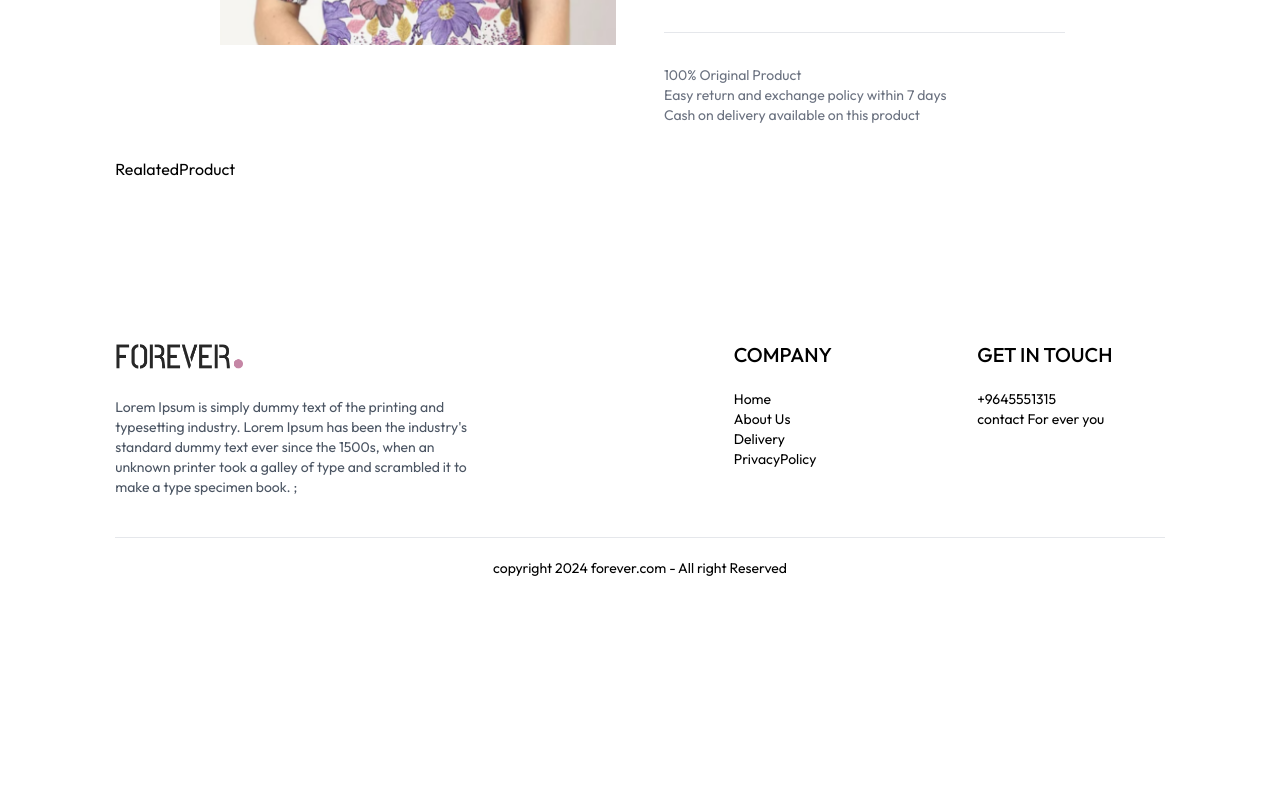
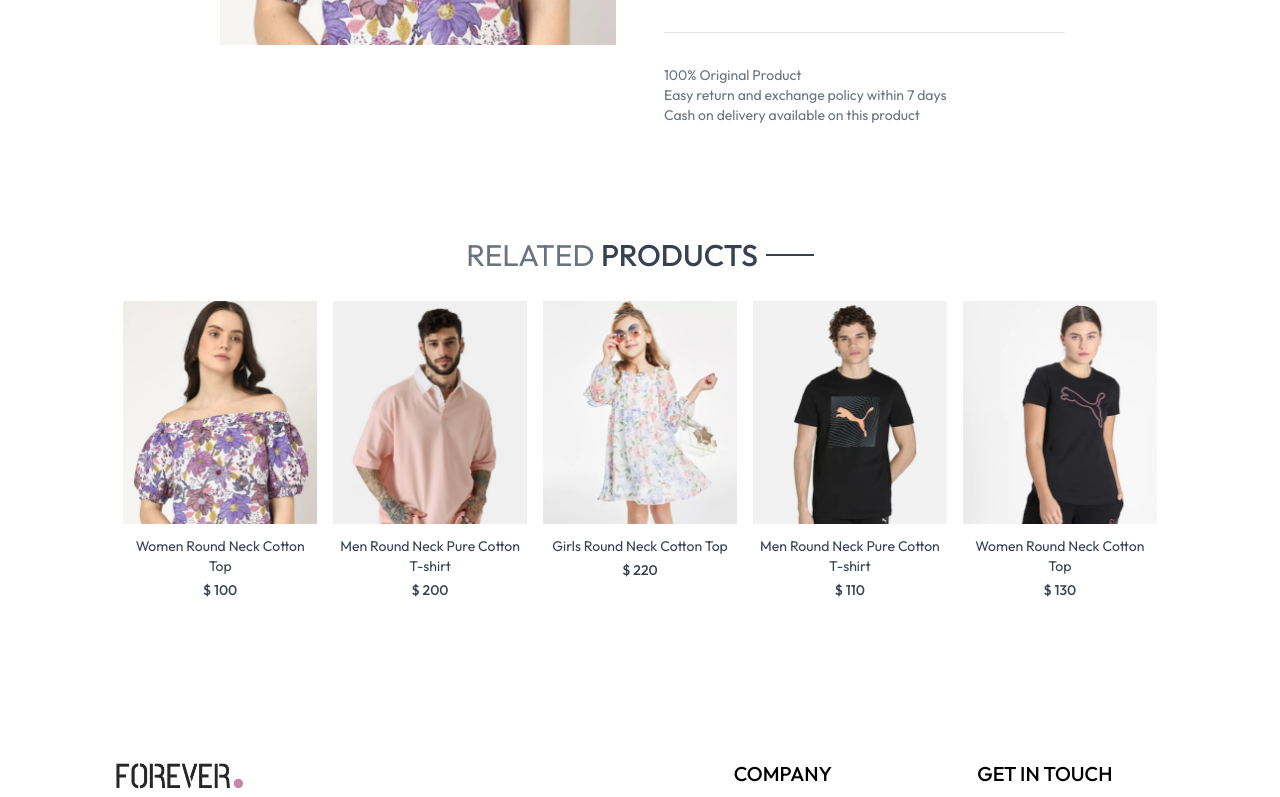
Before and after one commit to salmanulfarisvnb/e-commerce-Website, a React (Vite) app: page /product/aaaaa in a window 1280 px wide. Shown: the part 520-1317 px from the top of the page. Before the commit the page ends 1118 px from the top, so only its background shows below. Built offline with nearby package versions, Linux system fonts and the light colour scheme.

Commit message:
product reltated section added

```diff
--- a/package.json
+++ b/package.json
@@ -1,5 +1,4 @@
 {
-  "homepage": "https://salmanulfarisvnb.github.io/e-commerce-Website",
   "name": "e-commers-app",
   "private": true,
   "version": "0.0.0",
@@ -8,9 +7,7 @@
     "dev": "vite",
     "build": "vite build",
     "lint": "eslint .",
-    "preview": "vite preview",
-    "predeploy": "npm run build",
-    "deploy": "gh-pages -d dist"
+    "preview": "vite preview"
   },
   "dependencies": {
     "react": "^18.3.1",
--- a/src/App.jsx
+++ b/src/App.jsx
@@ -20,8 +20,8 @@ const App = () => {
       <Navbar />
       <SearchBar />
       <Routes>
-        <Route path="e-commerce-Website" element={<Home />} />
-        <Route path="product/:productId" element={<Product />} />
+        <Route path="/" element={<Home />} />
+        <Route path="/product/:productId" element={<Product />} />
         <Route path="/cart" element={<Cart />} />
         <Route path="/collection" element={<Collection />} />
         <Route path="/contact" element={<Contact />} />
--- a/src/components/ButtonBase.jsx
+++ b/src/components/ButtonBase.jsx
@@ -4,7 +4,7 @@ const ButtonBase = ({ text }) => {
   return (
     <button
       type="button"
-      class="py-2.5 px-5 me-2 mb-2 text-sm font-medium text-gray-900 focus:outline-none bg-white rounded-full border border-gray-200 hover:bg-gray-100 hover:text-blue-700 focus:z-10 focus:ring-4 focus:ring-gray-100 dark:focus:ring-gray-700 dark:bg-gray-800 dark:text-gray-400 dark:border-gray-600 dark:hover:text-white dark:hover:bg-gray-700"
+      className="py-2.5 px-5 me-2 mb-2 text-sm font-medium text-gray-900 focus:outline-none bg-white rounded-full border border-gray-200 hover:bg-gray-100 hover:text-blue-700 focus:z-10 focus:ring-4 focus:ring-gray-100 dark:focus:ring-gray-700 dark:bg-gray-800 dark:text-gray-400 dark:border-gray-600 dark:hover:text-white dark:hover:bg-gray-700"
     >
       {text}
     </button>
--- a/src/components/Navbar.jsx
+++ b/src/components/Navbar.jsx
@@ -12,10 +12,7 @@ const Navbar = () => {
         <img src={assets.logo} alt="logo" width={90} />
       </Link>
       <ul className="hidden gap-5 text-sm text-gray-700 sm:flex">
-        <NavLink
-          to="e-commerce-Website"
-          className="flex flex-col items-center gap-1"
-        >
+        <NavLink to="/" className="flex flex-col items-center gap-1">
           <p>Home</p>
           <hr className=" w-2/4 border-none h-[1.5px] bg-gray-700 hidden" />
         </NavLink>
--- a/src/components/RealatedProduct.jsx
+++ b/src/components/RealatedProduct.jsx
@@ -1,5 +1,7 @@
 import React, { useContext, useEffect, useState } from "react";
 import { shopContext } from "../context/ShopContext";
+import Title from "./Title";
+import ProductItem from "./ProductItem";
 
 const RealatedProduct = ({ category, subCategory }) => {
   const { products } = useContext(shopContext);
@@ -8,11 +10,28 @@ const RealatedProduct = ({ category, subCategory }) => {
   useEffect(() => {
     if (products.length > 0) {
       let productCopy = products.filter((item) => category === item.category);
-      productCopy = products.filter((item) => subCategory === item.category);
-      console.log(productCopy);
+      productCopy = products.filter((item) => subCategory === item.subCategory);
+      setRealated(productCopy.slice(0, 5));
     }
   }, [products]);
-  return <div>RealatedProduct</div>;
+  return (
+    <div className="my-20 ">
+      <div className="text-3xl text-center ">
+        <Title text1="RELATED" text2="PRODUCTS" />
+        <div className="grid grid-cols-2 mt-4 sm:grid-cols-3 md:grid-cols-4 lg:grid-cols-5">
+          {related.map((item, i) => (
+            <ProductItem
+              key={i}
+              id={item._id}
+              image={item.image}
+              price={item.price}
+              name={item.name}
+            />
+          ))}
+        </div>
+      </div>
+    </div>
+  );
 };
 
 export default RealatedProduct;
--- a/src/pages/Collection.jsx
+++ b/src/pages/Collection.jsx
@@ -94,7 +94,7 @@ const Collection = () => {
         </p>
         {/* Catogory Filter */}
 
-        <div className={`${showFilter ? " " : " max-sm:hidden"}`}>
+        <div className={`${showFilter ? "hemsue " : " max-sm:hidden"}`}>
           <div className="py-3 pl-5 mt-6 border border-gray-300">
             <p className="mb-3 text-sm font-medium ">CATEGORIES</p>
             <div className="flex flex-col gap-2 text-sm font-light to-gray-700">
--- a/vite.config.js
+++ b/vite.config.js
@@ -3,6 +3,5 @@ import react from "@vitejs/plugin-react";
 
 // https://vitejs.dev/config/
 export default defineConfig({
-  base: "/e-commerce-Website/",
   plugins: [react()],
 });
```
